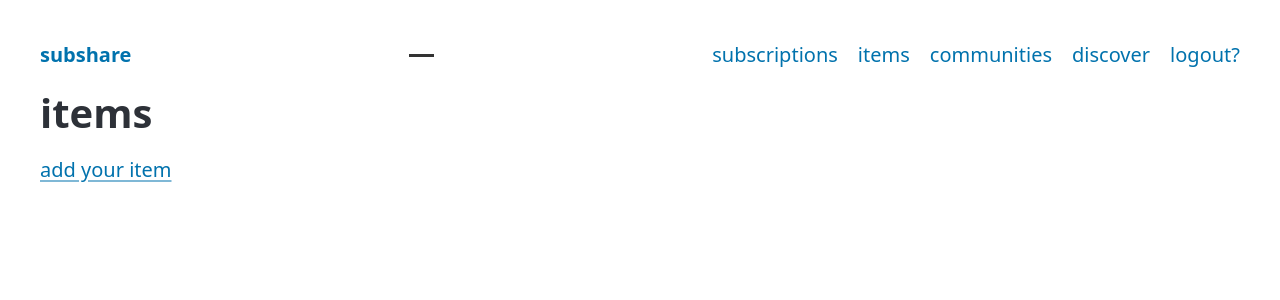
After one commit to musadiqpeerzada/closeknit, a Django app: page /items/list in a window 1280 px wide. The commit adds this page. Shown: the top 300 px of the page. Run offline with Django 5.2, Linux system fonts and the light colour scheme; the visitor is signed in with stand-in values (Sample User, id 1); data that the repository does not hold is empty; some libraries are stand-ins or nearby versions.

Commit message:
add crud on items

```diff
--- a/backend/admin.py
+++ b/backend/admin.py
@@ -1,7 +1,9 @@
 from django.contrib import admin
 
-from backend.models import Subscription, Community
+from backend.models import Subscription, Community, Item, Lease
 
 # Register your models here.
 admin.site.register(Subscription)
 admin.site.register(Community)
+admin.site.register(Item)
+admin.site.register(Lease)
--- a/backend/templates/backend/base.html
+++ b/backend/templates/backend/base.html
@@ -80,6 +80,7 @@
         <ul class="nav-links">
             {% if user.is_authenticated %}
                 <li><a href="{% url 'subscription_list' %}">subscriptions</a></li>
+                <li><a href="{% url 'item_list' %}">items</a></li>
                 <li><a href="{% url 'community_list' %}">communities</a></li>
                 <li><a href="{% url 'subscription_discover' %}">discover</a></li>
                 <li><a href="{% url 'custom_logout' %}">logout?</a></li>
--- /dev/null
+++ b/backend/templates/backend/item/list.html
@@ -0,0 +1,33 @@
+{% extends 'backend/base.html' %}
+
+{% block content %}
+    <h1>items</h1>
+    <section>
+        <a href="{% url 'item_add' %}">add your item</a>
+    </section>
+    {% if items.owned %}
+        <section>
+            <h2>owned</h2>
+            <ul>
+                {% for item in items.owned %}
+                    <li>
+                        {{ item.name }}
+                        <a href="{% url 'item_update' item.pk %}">update</a>
+                        <a href="{% url 'item_delete' item.pk %}">delete</a>
+                    </li>
+                {% endfor %}
+            </ul>
+        </section>
+    {% endif %}
+
+    {% if items.leased %}
+        <section>
+            <h2>borrowed</h2>
+            <ul>
+                {% for item in items.leased %}
+                    <li>{{ item.name }} lent by {{ item.owner }}</li>
+                {% endfor %}
+            </ul>
+        </section>
+    {% endif %}
+{% endblock %}
--- a/backend/templates/backend/subscription/list.html
+++ b/backend/templates/backend/subscription/list.html
@@ -4,7 +4,9 @@
     <main>
         <section>
             <h1>your subscriptions</h1>
-            <a href="{% url 'subscription_add' %}">add a new subscription?</a>
+            <section>
+                <a href="{% url 'subscription_add' %}">add a new subscription?</a>
+            </section>
             <br>
             <ul>
                 {% for sub in subscriptions.owned %}
--- a/backend/urls.py
+++ b/backend/urls.py
@@ -71,4 +71,25 @@ urlpatterns = [
         ),
         name="subscription_delete",
     ),
+    # items
+    path(
+        "items/list",
+        login_required(views.ItemsListView.as_view()),
+        name="item_list",
+    ),
+    path(
+        "items/add",
+        login_required(views.ItemCreateView.as_view(extra_context={"view": "add"})),
+        name="item_add",
+    ),
+    path(
+        "items/update/<int:pk>",
+        login_required(views.ItemUpdateView.as_view(extra_context={"view": "update"})),
+        name="item_update",
+    ),
+    path(
+        "items/delete/<int:pk>",
+        login_required(views.ItemDeleteView.as_view(extra_context={"view": "delete"})),
+        name="item_delete",
+    ),
 ]
--- a/backend/views.py
+++ b/backend/views.py
@@ -5,7 +5,7 @@ from django.urls import reverse_lazy
 from django.views import generic
 from django.views.generic import CreateView
 
-from backend.models import Subscription, Community
+from backend.models import Subscription, Community, Item
 
 
 def get_user(user_name: str):
@@ -59,18 +59,20 @@ class SubscriptionListView(generic.ListView):
 
 
 class DiscoverSubscriptionListView(generic.ListView):
-    template_name = "backend/subscription/discover.html"
+    template_name = "backend/discover.html"
     context_object_name = "subscriptions"
 
     def get_queryset(self):
         all_users_of_communities_the_user_belongs_to = (
             get_all_users_from_communities_the_user_belongs_to(self.request.user)
         )
+        print(all_users_of_communities_the_user_belongs_to)
         all_subscriptions_of_users_in_communities_the_user_belongs_to = (
             Subscription.objects.filter(
                 owner__in=all_users_of_communities_the_user_belongs_to
             )
         )
+        print(all_subscriptions_of_users_in_communities_the_user_belongs_to)
         return all_subscriptions_of_users_in_communities_the_user_belongs_to.exclude(
             owner=self.request.user
         ).exclude(shared_to=self.request.user)
@@ -227,3 +229,44 @@ class CommunityDeleteView(generic.DeleteView):
 
     def get_queryset(self):
         return Community.objects.filter(owner=self.request.user)
+
+
+class ItemsListView(generic.ListView):
+    template_name = "backend/item/list.html"
+    context_object_name = "items"
+
+    def get_queryset(self):
+        return dict(
+            owned=Item.objects.filter(owner=self.request.user),
+            leased=Item.objects.filter(lease__lessee=self.request.user),
+        )
+
+
+class ItemCreateView(generic.CreateView):
+    template_name = "backend/item/cud.html"
+    model = Item
+    fields = ["name"]
+    success_url = reverse_lazy("item_list")
+
+    def form_valid(self, form):
+        form.instance.owner = self.request.user
+        return super().form_valid(form)
+
+
+class ItemUpdateView(generic.UpdateView):
+    template_name = "backend/item/cud.html"
+    model = Item
+    fields = ["name", "is_active"]
+    success_url = reverse_lazy("item_list")
+
+    def get_queryset(self):
+        return Item.objects.filter(owner=self.request.user)
+
+
+class ItemDeleteView(generic.DeleteView):
+    template_name = "backend/item/cud.html"
+    model = Item
+    success_url = reverse_lazy("item_list")
+
+    def get_queryset(self):
+        return Item.objects.filter(owner=self.request.user)
```
Also changed, not shown: backend/models.py (+47 -0 lines), backend/templates/backend/item/cud.html (added, +22 -0 lines), backend/templates/backend/discover.html (renamed from backend/templates/backend/subscription/discover.html).
